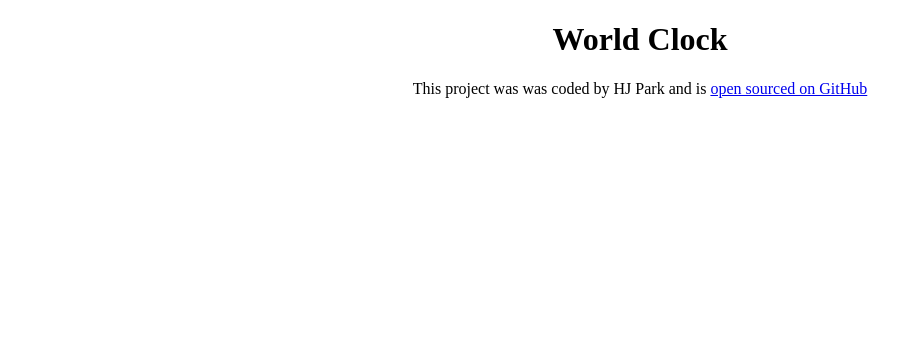
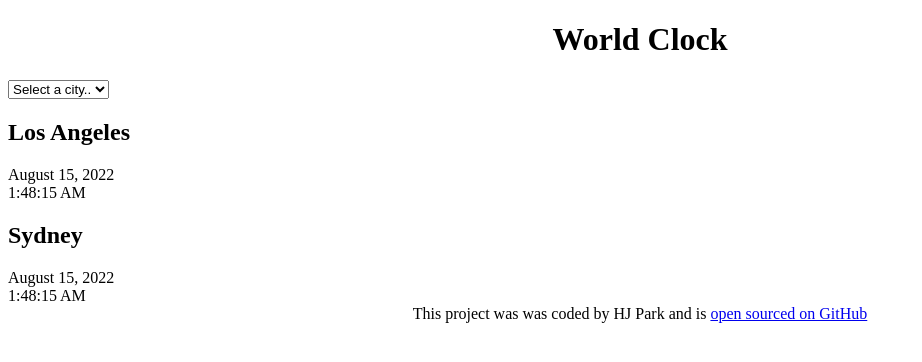
Before and after one commit to zora-git/world-clock, a plain HTML site: page index.html in a window 1280 px wide. Shown: the whole page, without its empty margins (0-922 px from the left). Drawn offline with Linux system fonts and the light colour scheme.

Commit message:
added basic html

```diff
--- a/index.html
+++ b/index.html
@@ -7,7 +7,25 @@
     <title>World Clock - HJ</title>
   </head>
   <body>
-    <h1>World Clock</h1>
+    <div class="container">
+      <h1>World Clock</h1>
+      <select>
+        <option value="">Select a city..</option>
+        <option value="london">London</option>
+        <option value="new-york">New York</option>
+        <option value="seoul">Seoul</option>
+      </select>
+      <div class="city">
+        <h2>Los Angeles</h2>
+        <div class="date">August 15, 2022</div>
+        <div class="time">1:48:15 AM</div>
+      </div>
+      <div class="city">
+        <h2>Sydney</h2>
+        <div class="date">August 15, 2022</div>
+        <div class="time">1:48:15 AM</div>
+      </div>
+    </div>
     <footer>
       This project was was coded by HJ Park and is
       <a href="https://github.com/zora-git/world-clock" target="_blank">
```
